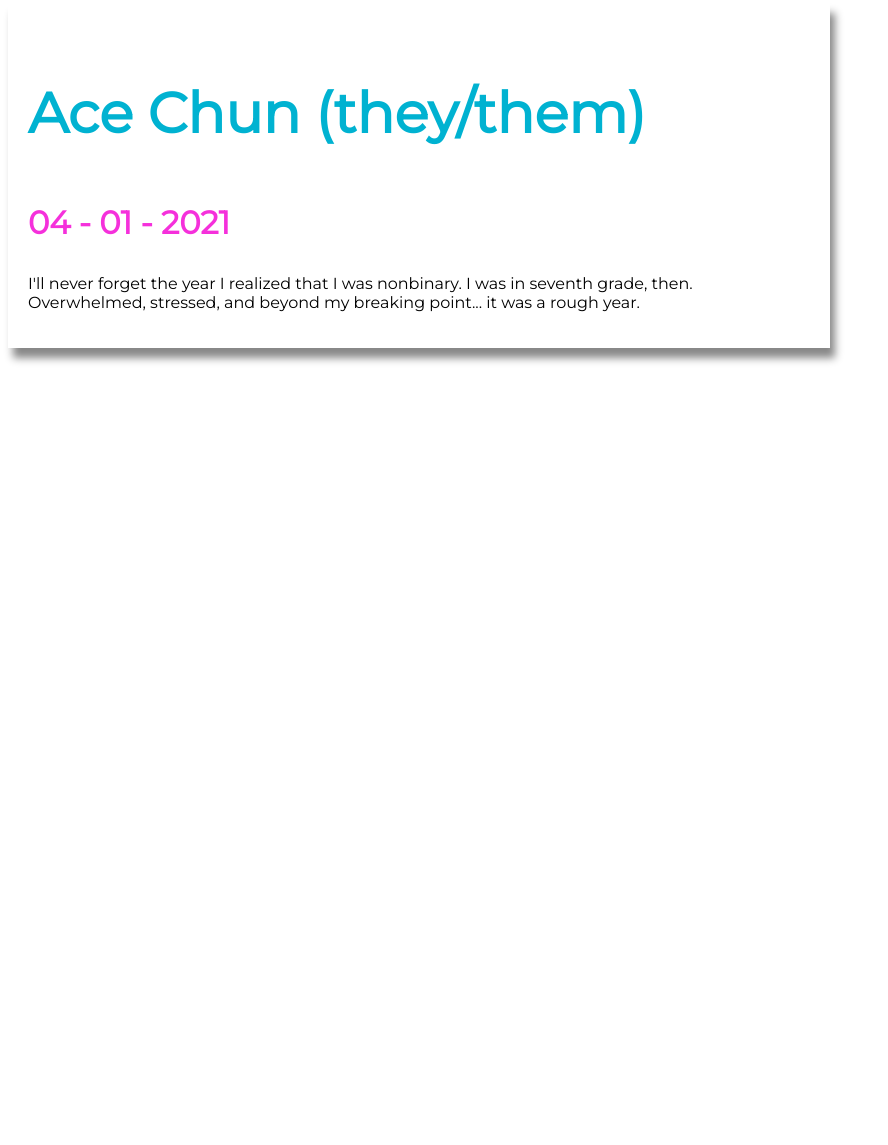
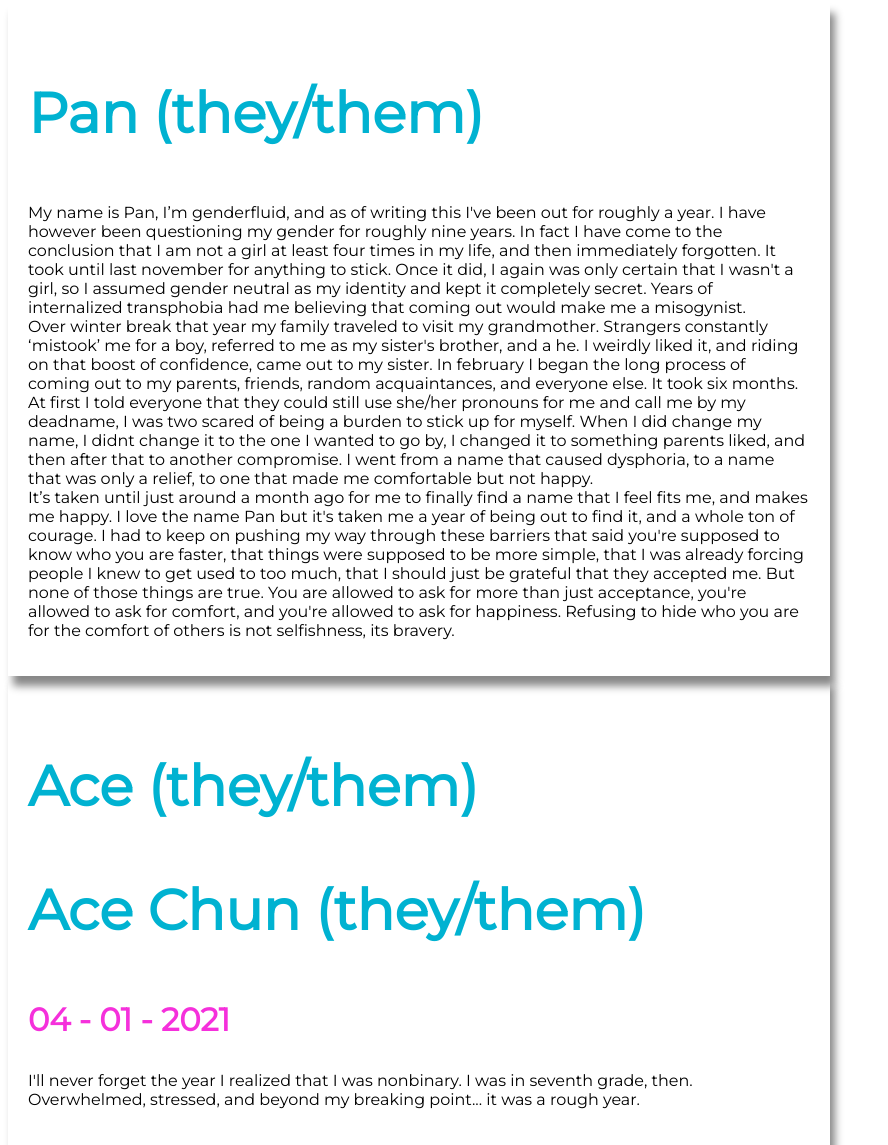
Before and after one commit to cemeterysummoning/TransPositive, a plain HTML site: page blog.html in a window 1280 px wide. Shown: the part 498-1643 px from the top of the page, 0-888 px from the left. Before the commit the page ends 903 px from the top, so only its background shows below. Drawn offline with Linux system fonts and the light colour scheme; grey boxes are pictures that could not be loaded.

Commit message:
Update blog.html

```diff
--- a/blog.html
+++ b/blog.html
@@ -14,6 +14,15 @@
         <div class="row">
             <div class="columnleft">
                 <div class="post">
+		     <h3 class="author">Pan (they/them)</h3>
+                     <p>My name is Pan, I’m genderfluid, and as of writing this I've been out for roughly a year. I have however been questioning my gender for roughly nine years. In fact I have come to the conclusion that I am not a girl at least four times in my life, and then immediately forgotten. It took until last november for anything to stick. Once it did, I again was only certain that I wasn't a girl, so I assumed gender neutral as my identity and kept it completely secret. Years of internalized transphobia had me believing that coming out would make me a misogynist. <br>
+                        Over winter break that year my family traveled to visit my grandmother. Strangers constantly ‘mistook’ me for a boy, referred to me as my sister's brother, and a he. I weirdly liked it, and riding on that boost of confidence, came out to my sister. In february I began the long process of coming out to my parents, friends, random acquaintances, and everyone else. It took six months. <br>
+                        At first I told everyone that they could still use she/her pronouns for me and call me by my deadname, I was two scared of being a burden to stick up for myself. When I did change my name, I didnt change it to the one I wanted to go by, I changed it to something parents liked, and then after that to another compromise. I went from a name that caused dysphoria, to a name that was only a relief, to one that made me comfortable but not happy. <br>
+                        It’s taken until just around a month ago for me to finally find a name that I feel fits me, and makes me happy. I love the name Pan but it's taken me a year of being out to find it, and a whole ton of courage. I had to keep on pushing my way through these barriers that said you're supposed to know who you are faster, that things were supposed to be more simple, that I was already forcing people I knew to get used to too much, that I should just be grateful that they accepted me. But none of those things are true. You are allowed to ask for more than just acceptance, you're allowed to ask for comfort, and you're allowed to ask for happiness. Refusing to hide who you are for the comfort of others is not selfishness, its bravery.
+                        </p>
+                     </div>
+                    <div class="post">
+                    <h3 class="author">Ace (they/them)</h3>
                     <h3 class="author">Ace Chun (they/them)</h3>
                     <h3 class="timestamp">04 - 01 - 2021</h3>
                     <p>I'll never forget the year I realized that I was nonbinary. I was in seventh grade, then. Overwhelmed, stressed, and beyond my breaking point... it was a rough year.</p>
```
